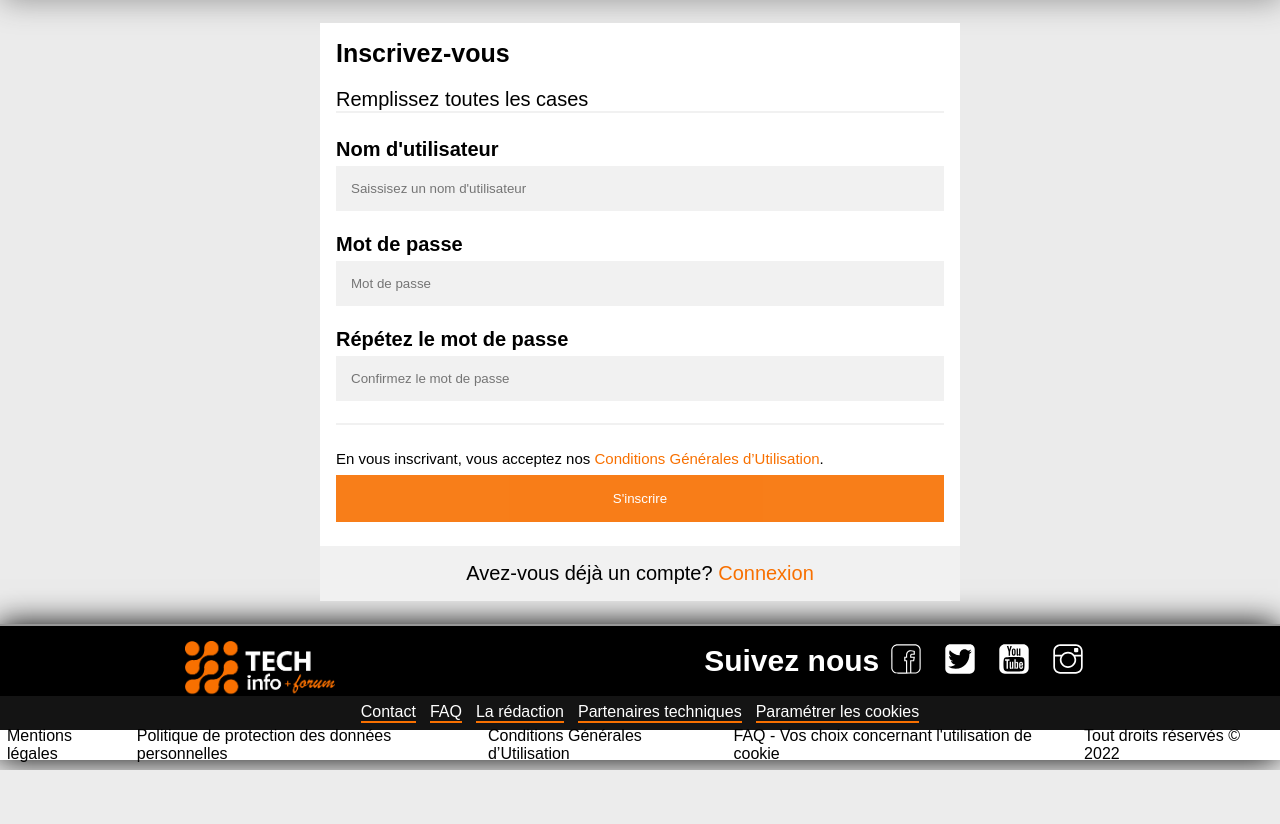
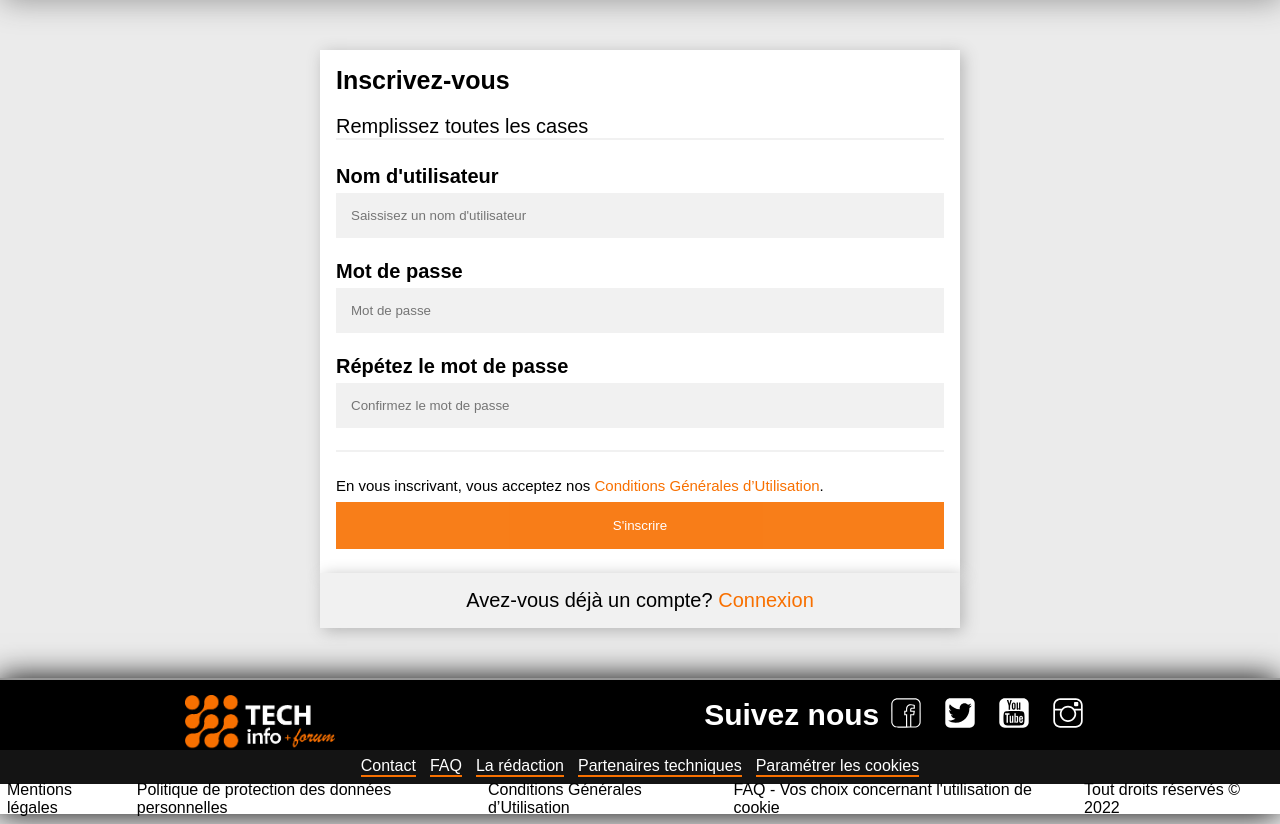
Before and after one commit to hayk-gabrielyan/livre-or, a PHP site: page /inscription.php in a window 1280 px wide. Shown: the part 80-904 px from the top of the page. Before the commit the page ends 850 px from the top, so only its background shows below. Run offline with PHP 8.4, Linux system fonts and the light colour scheme.

Commit message:
modification css page inscription.php

```diff
--- a/include/connect_db.php
+++ b/include/connect_db.php
@@ -1,4 +1,4 @@
 <?php
     $connect = new mysqli('localhost', 'root', '', 'livreor');
-    //$connect = new mysqli('localhost', 'hayk-gabrielyan', 'hayk-lock1', 'hayk-gabrielyan_moduleconnexion');
+    //$connect = new mysqli('localhost', 'hayk-livre-or', 'hayk-lock1', 'hayk-gabrielyan_livre-or');
 ?>
--- a/styles/inscription-style.css
+++ b/styles/inscription-style.css
@@ -10,11 +10,9 @@
   justify-content: center;
   align-items: center;
   margin: 0;
- height: auto;
   padding: 0;
   width: 100%;
-  height: 78vh;
-  z-index: 0;
+  min-height: 78vh;
 }
 
 section{
@@ -29,6 +27,7 @@
 .container {
   padding: 16px;
   background-color: white;
+  box-shadow: 3px 3px 15px rgb(181, 181, 181);
 }
 
 /* Full-width input fields */
--- a/styles/profile.css
+++ b/styles/profile.css
@@ -26,6 +26,7 @@
 .container {
   padding: 16px;
   background-color: white;
+  box-shadow: 3px 3px 15px rgb(181, 181, 181);
 }
 
 /* Full-width input fields */
```
